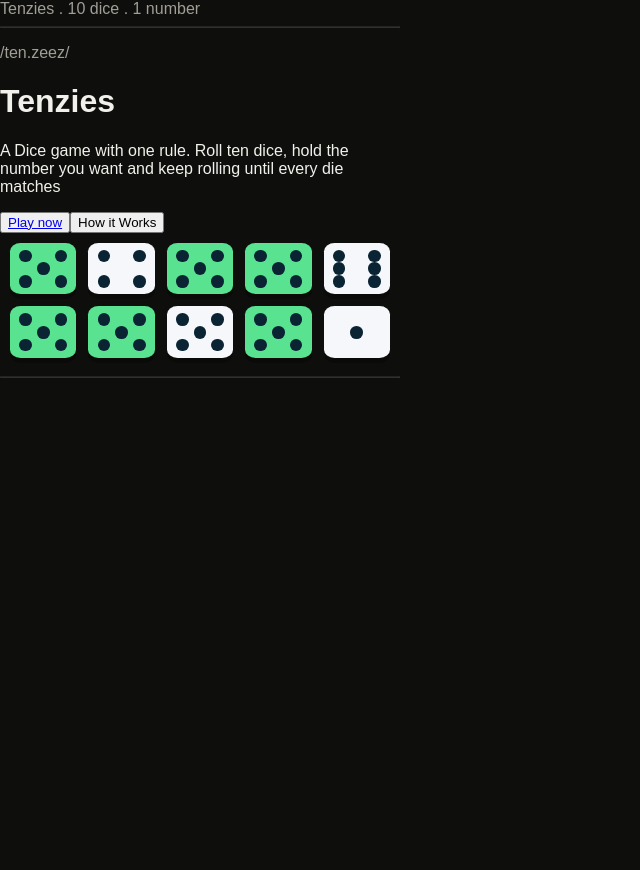
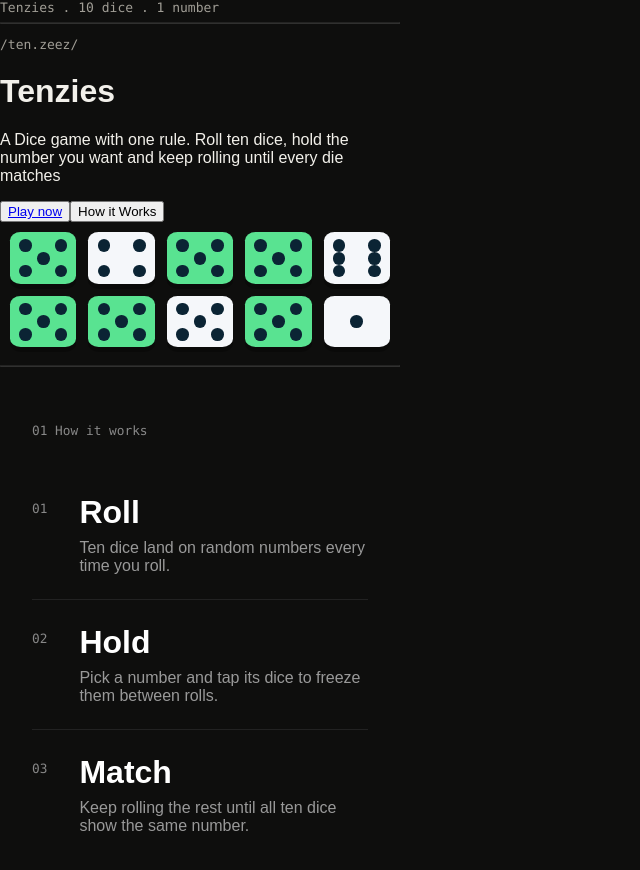
Before and after one commit to Amandecoe/React-Practice, a React (Vite) app in the folder tenzies/: page / in a window 1280 px wide. Shown: the top 870 px of the page, without its empty margins (0-640 px from the left). Before the commit the page ends 800 px from the top, so only its background shows below. Built offline with nearby package versions, Linux system fonts and the light colour scheme.

Commit message:
editing fonts

```diff
--- a/tenzies/components/Steps.jsx
+++ b/tenzies/components/Steps.jsx
@@ -1,6 +1,57 @@
 export default function Steps(){
+    const styles = `
+    .how-it-works {
+    background: #0E0E0D;
+    color: #fff;
+    padding: 3rem 2rem;
+    }
+
+    .section-label {
+    font-family: ui-monospace, "SF Mono", Menlo, monospace;
+    font-size: 0.8rem;
+    font-weight: 400;
+    color: #888;
+    margin: 0 0 2rem;
+    }
+
+    .steps {
+    list-style: none;
+    margin: 0;
+    padding: 0;
+    }
+
+    .step {
+    display: flex;
+    gap: 2rem;
+    padding: 1.5rem 0;
+    border-top: 1px solid #222;
+    }
+
+    .step:first-child {
+    border-top: none;
+    }
+
+    .step-num {
+    font-family: ui-monospace, "SF Mono", Menlo, monospace;
+    font-size: 0.8rem;
+    color: #888;
+    padding-top: 0.4rem;
+    }
+
+    .step h3 {
+    font-size: 2rem;
+    font-weight: 700;
+    margin: 0 0 0.5rem;
+    }
+
+    .step p {
+    color: #999;
+    margin: 0;
+    }
+`;
     return(
         <>
+        <style>{styles}</style>
             <section class="how-it-works">
             <h2 class="section-label">01 How it works</h2>
             <ol class="steps">
--- a/tenzies/src/pages/Landing.jsx
+++ b/tenzies/src/pages/Landing.jsx
@@ -1,14 +1,15 @@
 import {Link} from "react-router-dom"
 import DiceRow from "../../components/DiceRow"
+import Steps from "../../components/Steps"
 export default function Landing(props){
     return(
         <>
-        <header style={{color: '#A19E96'}} className="landing-head">
+        <header style={{color: '#A19E96', fontFamily : "Menlo", fontSize: '13px'}} className="landing-head">
             Tenzies . 10 dice . 1 number
             <hr/>
         </header>
         <div className="Main-landing">
-            <p style={{color: '#A19E96'}}>/ten.zeez/</p>
+            <p style={{color: '#A19E96', fontFamily : "Menlo", fontSize: '13px'}}>/ten.zeez/</p>
             <h1 style = {{color: '#F2F0EA'}}>Tenzies</h1>
             <p style = {{color: '#F2F0EA'}}>A Dice game with one rule. Roll ten dice, hold the number you want and keep rolling until every die matches</p>
         </div>
@@ -20,6 +21,7 @@ export default function Landing(props){
             <DiceRow/>
         </div>
         <hr/>
+        <Steps/>
         </>
     )
 }
```
